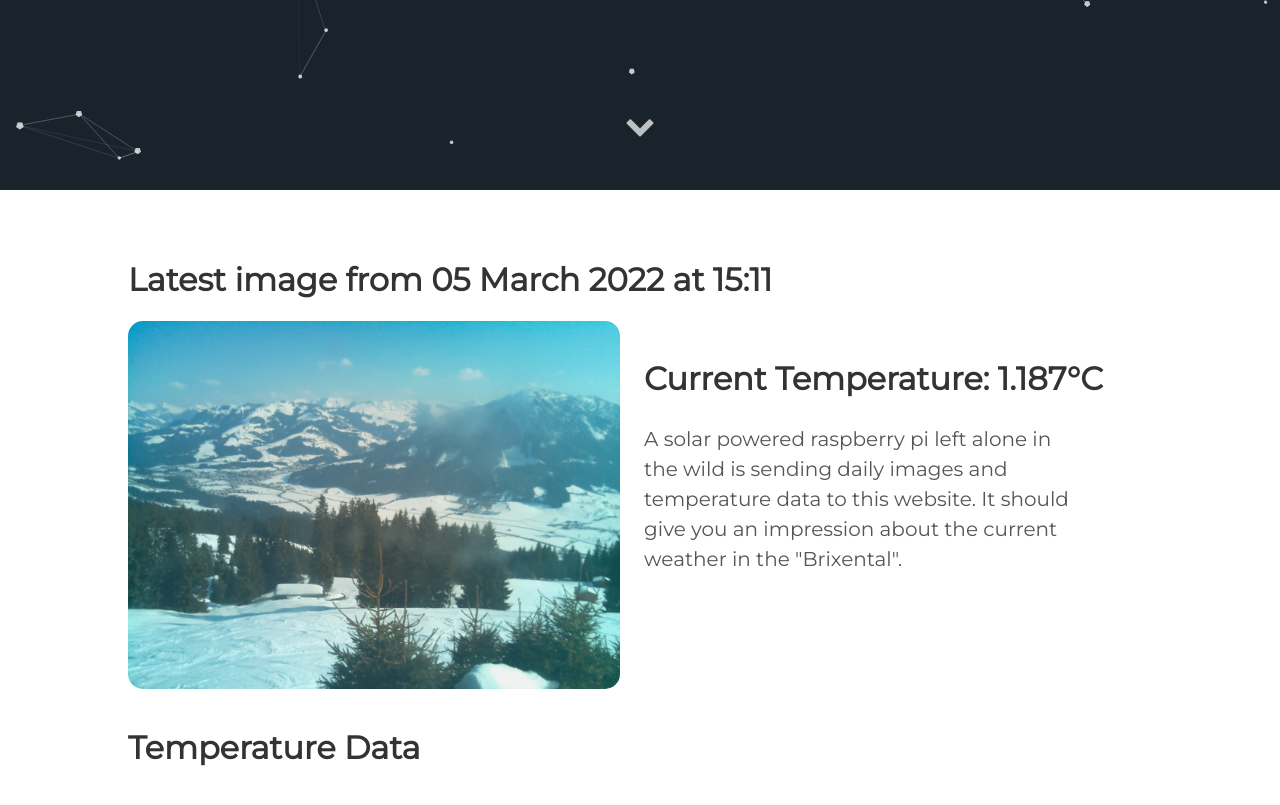
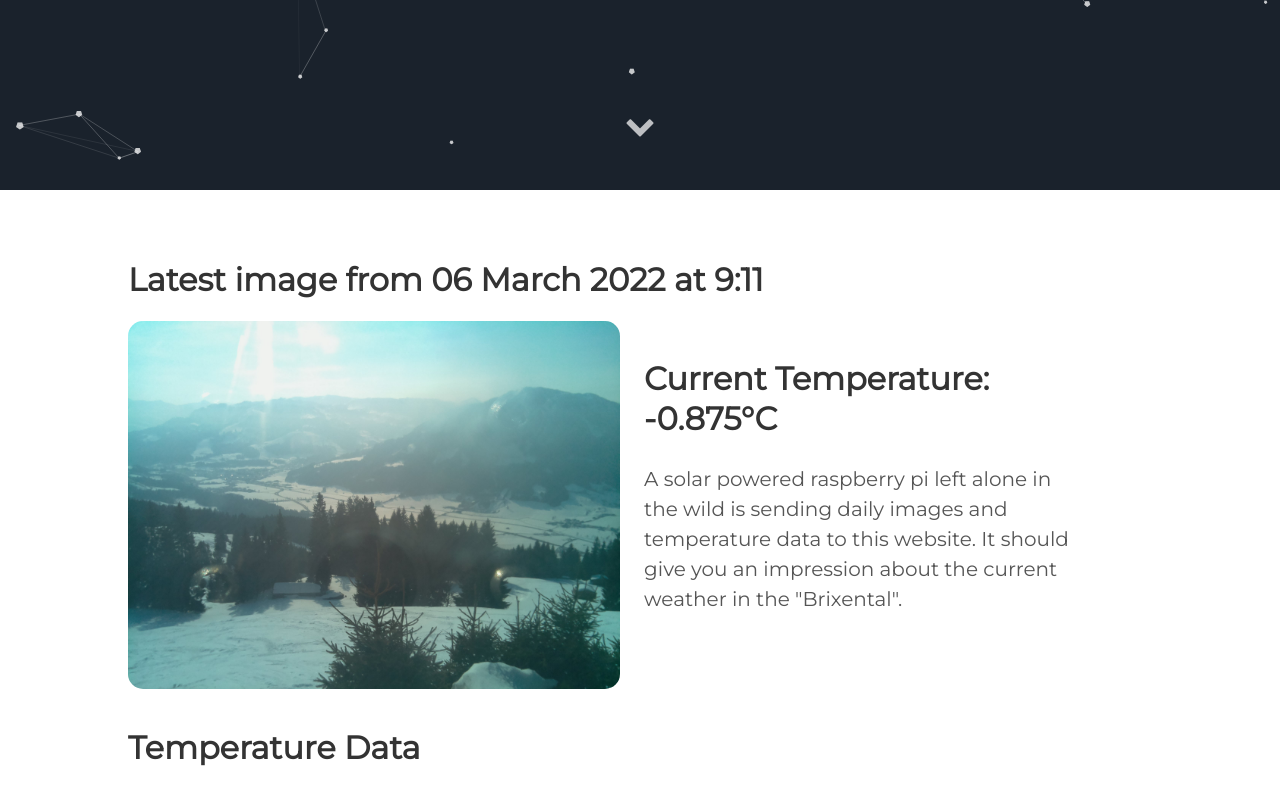
Before and after one commit to vektorious/vektorious.github.io, a Jekyll site: the page built from resources/huette.md, in a window 1280 px wide and 900 px high, scrolled down 710 px. Shown: the top 805 px of the window. Built offline with Jekyll 4.4.1, drawn with Linux system fonts in a browser that asks for light colours.

Commit message:
I'm a bot beep boop

```diff
--- a/resources/huette.md
+++ b/resources/huette.md
@@ -6,13 +6,13 @@
 description: 'Live image from the Austrian alps'
 twitter_text: ' '
 ---
-## Latest image from 05 March 2022 at 15:11
+## Latest image from 06 March 2022 at  9:11
 <div class="huette">
   <div class="huette-image">
     <img src="{{ "/assets/img/huette.jpg" | prepend: site.baseurl }}">
   </div>
   <div class="huette-text">
-        <h2>Current Temperature: 1.187°C</h2>
+        <h2>Current Temperature: -0.875°C</h2>
         <p>A solar powered raspberry pi left alone in the wild is sending daily images and temperature data to this website. It should give you an impression about the current weather in the "Brixental".</p>
 
   </div>
```
Also changed, not shown: rpi-script/2022-03-06_090951.txt (renamed from rpi-script/2022-03-05_150949.txt, +5 -5 lines), rpi-script/huette.md (+2 -2 lines), assets/img/huette.jpg, assets/img/temp_plot.png, rpi-script/temp_plot.png, 1 other file.
